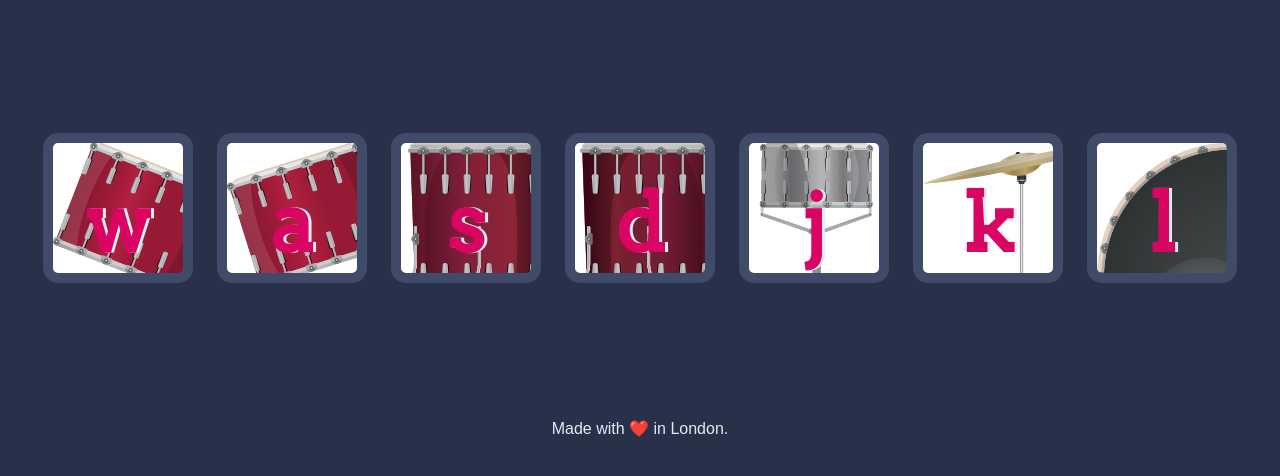
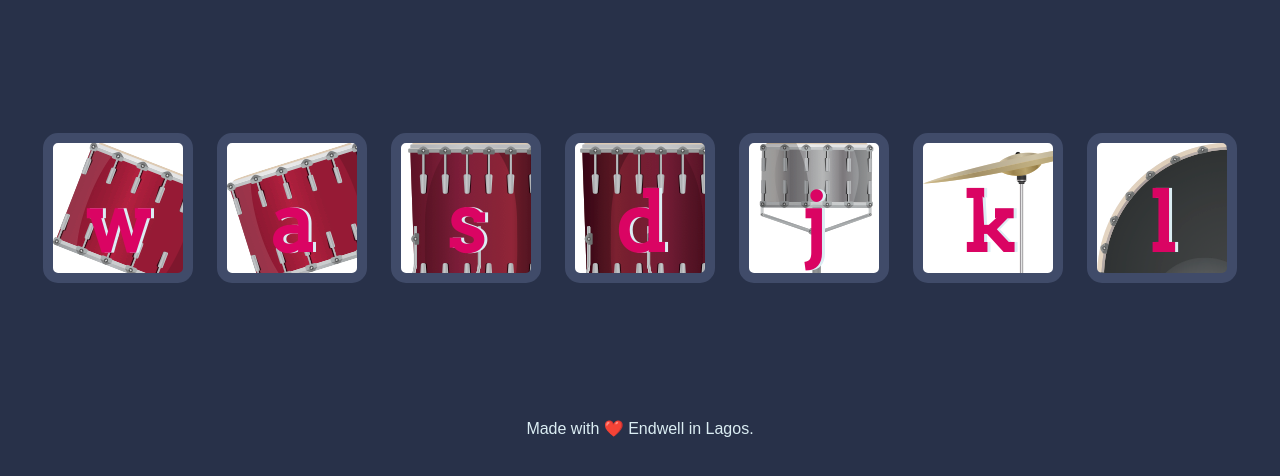
Before and after one commit to Endwell250/drumkit-project, a plain HTML site: page index.html in a window 1280 px wide. Shown: the part 156-632 px from the top of the page. Drawn offline with Linux system fonts and the light colour scheme.

Commit message:
Update index.html
we upgrade of html file footer

```diff
--- a/index.html
+++ b/index.html
@@ -23,7 +23,7 @@
 
   <script src="index.js" charset="utf-8"></script>
   <footer>
-    Made with ❤️ in London.
+    Made with ❤️ Endwell in Lagos.
   </footer>
 </body>
 
```
